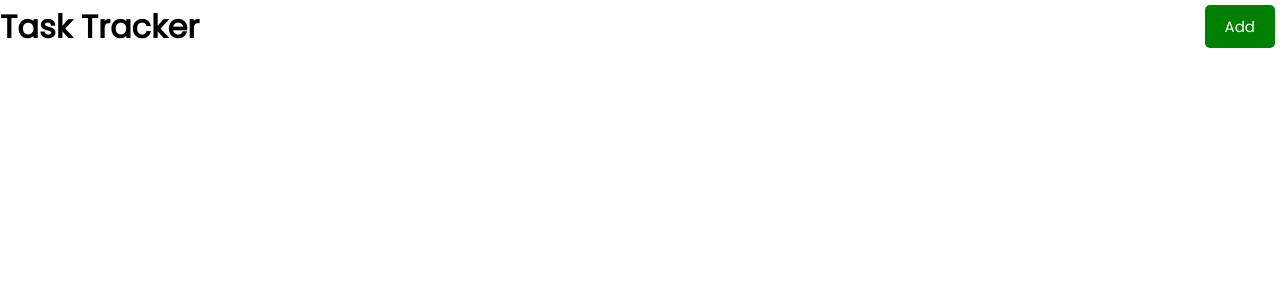
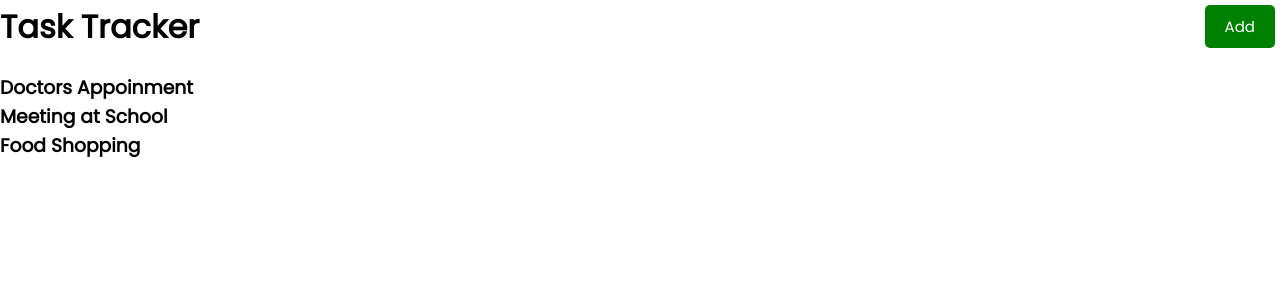
Before and after one commit to MiguelDominguezSanchez/react-task-tracker, a React (Create React App) app: page / in a window 1280 px wide. Shown: the top 300 px of the page. Built offline with nearby package versions, Linux system fonts and the light colour scheme.

Commit message:
Tasks Component & Create a list with .map()

```diff
--- a/src/App.js
+++ b/src/App.js
@@ -1,13 +1,14 @@
-import React from 'react'
-import Header from './components/Header'
+import React from 'react';
+import Header from './components/Header';
+import Tasks from './components/Tasks';
 
 function App() {
-
-  return (
-    <div className="App">
-      <Header />
-    </div>
-  );
+	return (
+		<div className="App">
+			<Header />
+			<Tasks />
+		</div>
+	);
 }
 
 export default App;
--- /dev/null
+++ b/src/components/Tasks.js
@@ -0,0 +1,31 @@
+const tasks = [
+	{
+		id: 1,
+		text: 'Doctors Appoinment',
+		day: 'Feb 5th att 2:30pm',
+		reminder: true,
+	},
+	{
+		id: 2,
+		text: 'Meeting at School',
+		day: 'Feb 6th at 1:30pm',
+		reminder: true,
+	},
+	{
+		id: 3,
+		text: 'Food Shopping',
+		day: 'Feb 5th at 2:30pm',
+	},
+];
+
+const Tasks = () => {
+	return (
+		<div>
+			{tasks.map((task) => (
+				<h3 key={task.id}>{task.text}</h3>
+			))}
+		</div>
+	);
+};
+
+export default Tasks;
```
Also changed, not shown: 1 other file (tests, documents, lock files or other folders).
